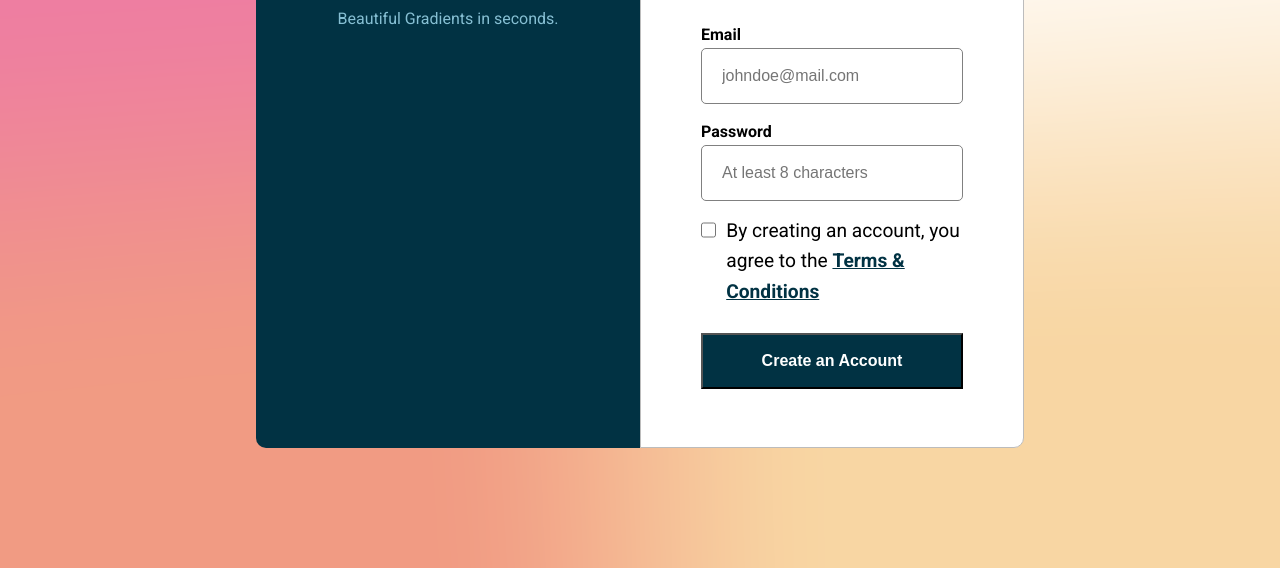
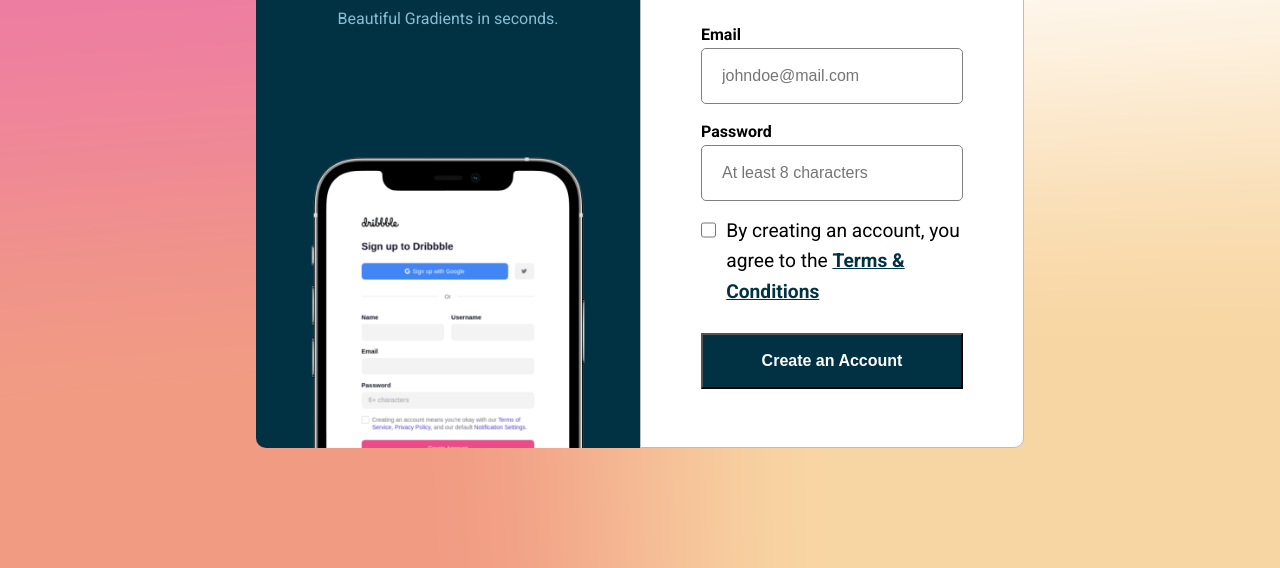
Before and after one commit to Colin-Masterson/Gradie, a plain HTML site: page index.html in a window 1280 px wide. Shown: the part 232-800 px from the top of the page. Drawn offline with Linux system fonts and the light colour scheme; the site is published under a folder, as on GitHub Pages, so addresses that start at the root find nothing.

Commit message:
fixed image issue

```diff
--- a/CSS/style.css
+++ b/CSS/style.css
@@ -43,7 +43,7 @@ img {
 
 .left {
     background-color: #013243;
-    background-image: url(/Images/iphone.png);
+    background-image: url(../Images/iphone.png);
     border-radius: 10px 0 0 10px;
     background-position: bottom;
     background-repeat: no-repeat;
```
